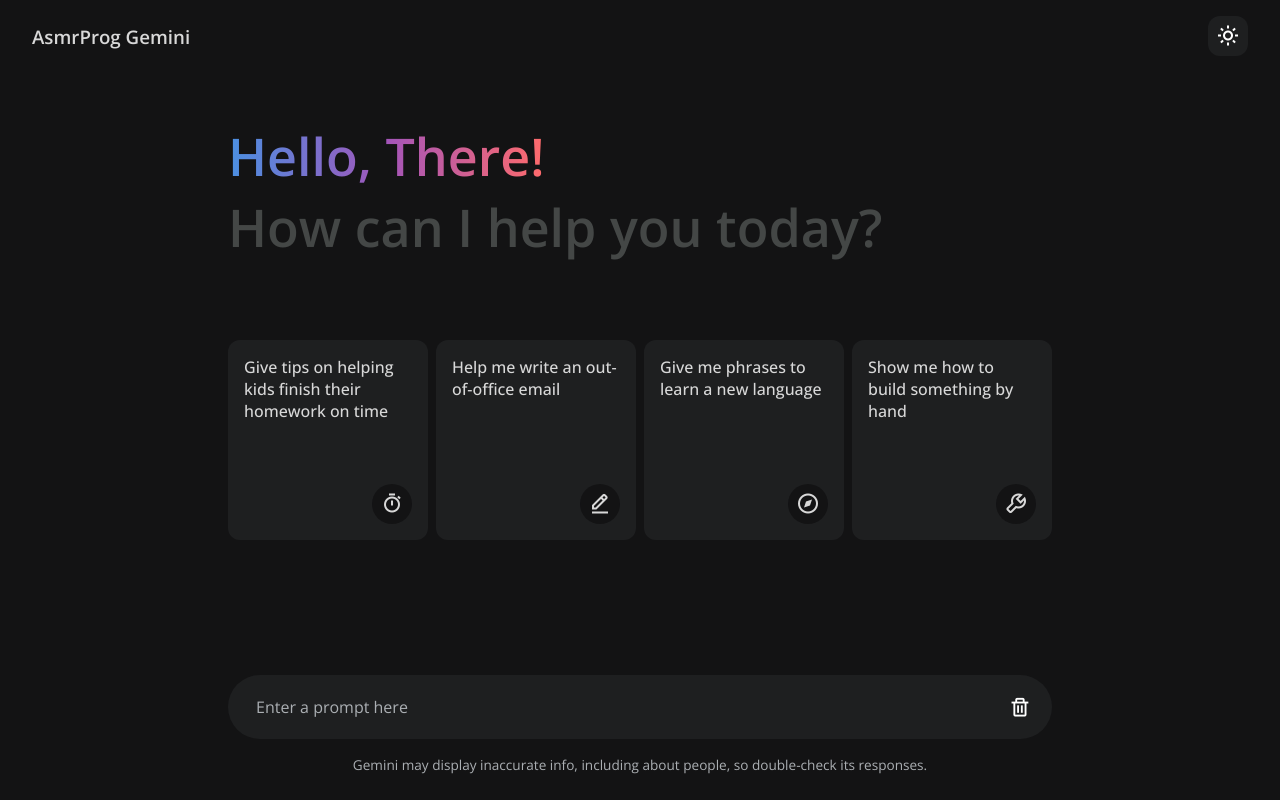
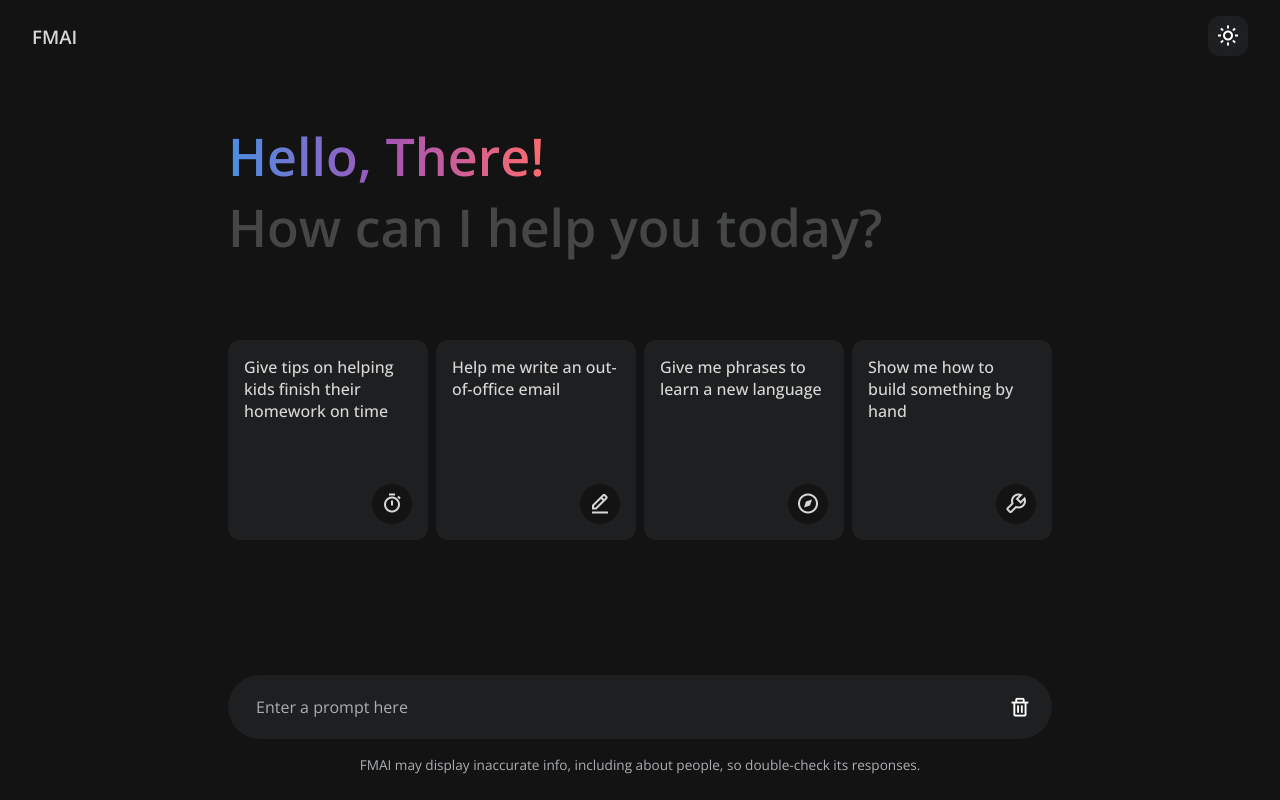
Before and after one commit to R404xx/fmai, a plain HTML site: page index.html in a window 1280 px wide. Drawn offline with nearby package versions, Linux system fonts and the light colour scheme.

Commit message:
Update index.html

```diff
--- a/index.html
+++ b/index.html
@@ -7,13 +7,13 @@
     <link rel="stylesheet" href="https://cdnjs.cloudflare.com/ajax/libs/highlight.js/11.9.0/styles/github-dark.min.css">
     <link href='https://unpkg.com/boxicons@2.1.4/css/boxicons.min.css' rel='stylesheet'>
     <link rel="stylesheet" href="style.css">
-    <title>Day #78 - Google Gemini Clone | AsmrProg</title>
+    <title>Fakher Mergasory Artificial Intellegence</title>
 </head>
 
 <body>
 
     <nav class="navbar">
-        <h3 class="navbar__logo">AsmrProg Gemini</h3>
+        <h3 class="navbar__logo">FMAI</h3>
         <button class="navbar__button" id="themeToggler"><i class='bx bx-sun'></i></button>
     </nav>
 
@@ -73,7 +73,7 @@
             </div>
         </form>
         <p class="prompt__disclaim">
-            Gemini may display inaccurate info, including about people, so double-check its responses.
+                FMAI may display inaccurate info, including about people, so double-check its responses.
         </p>
     </section>
 
```
